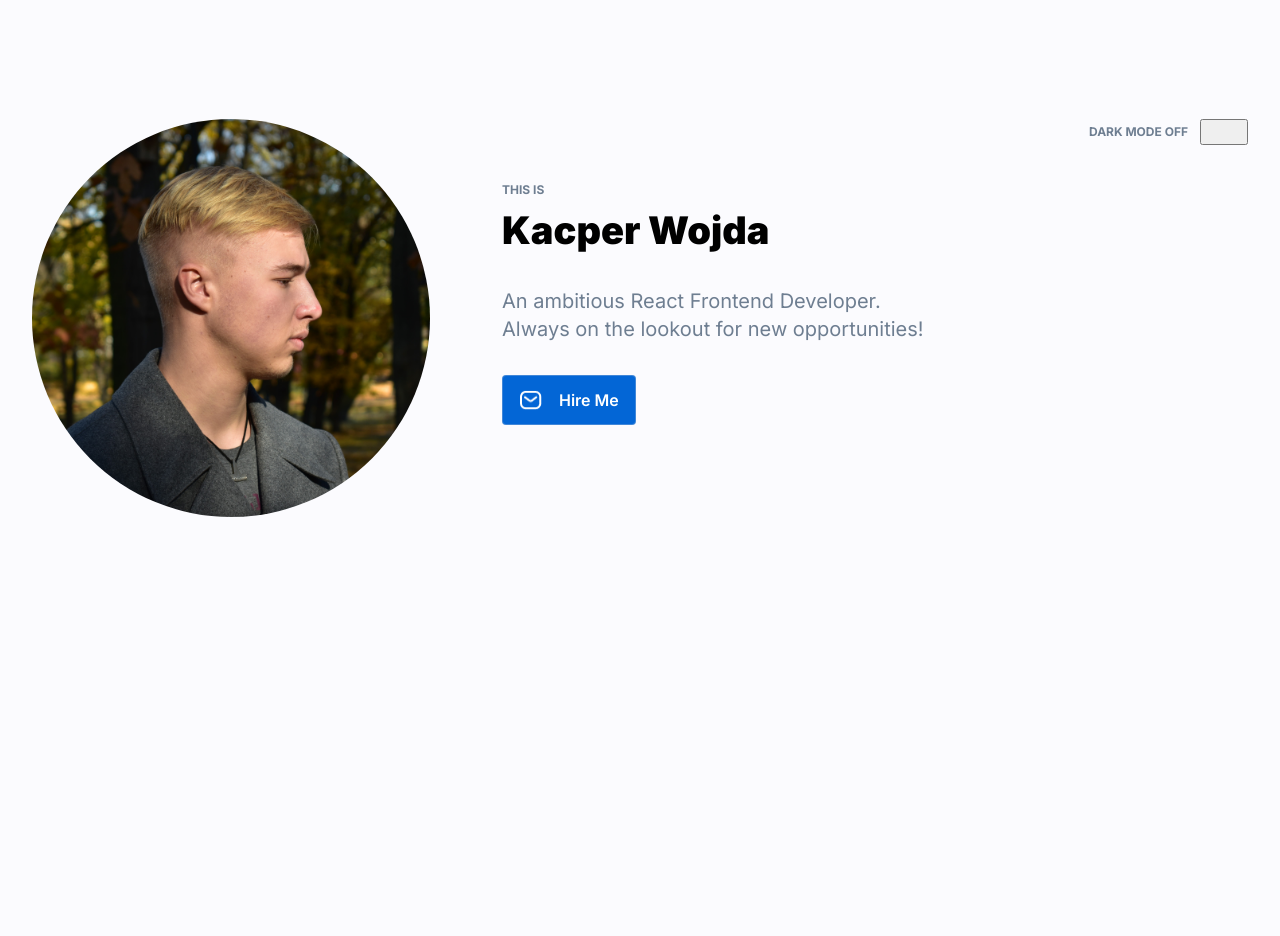
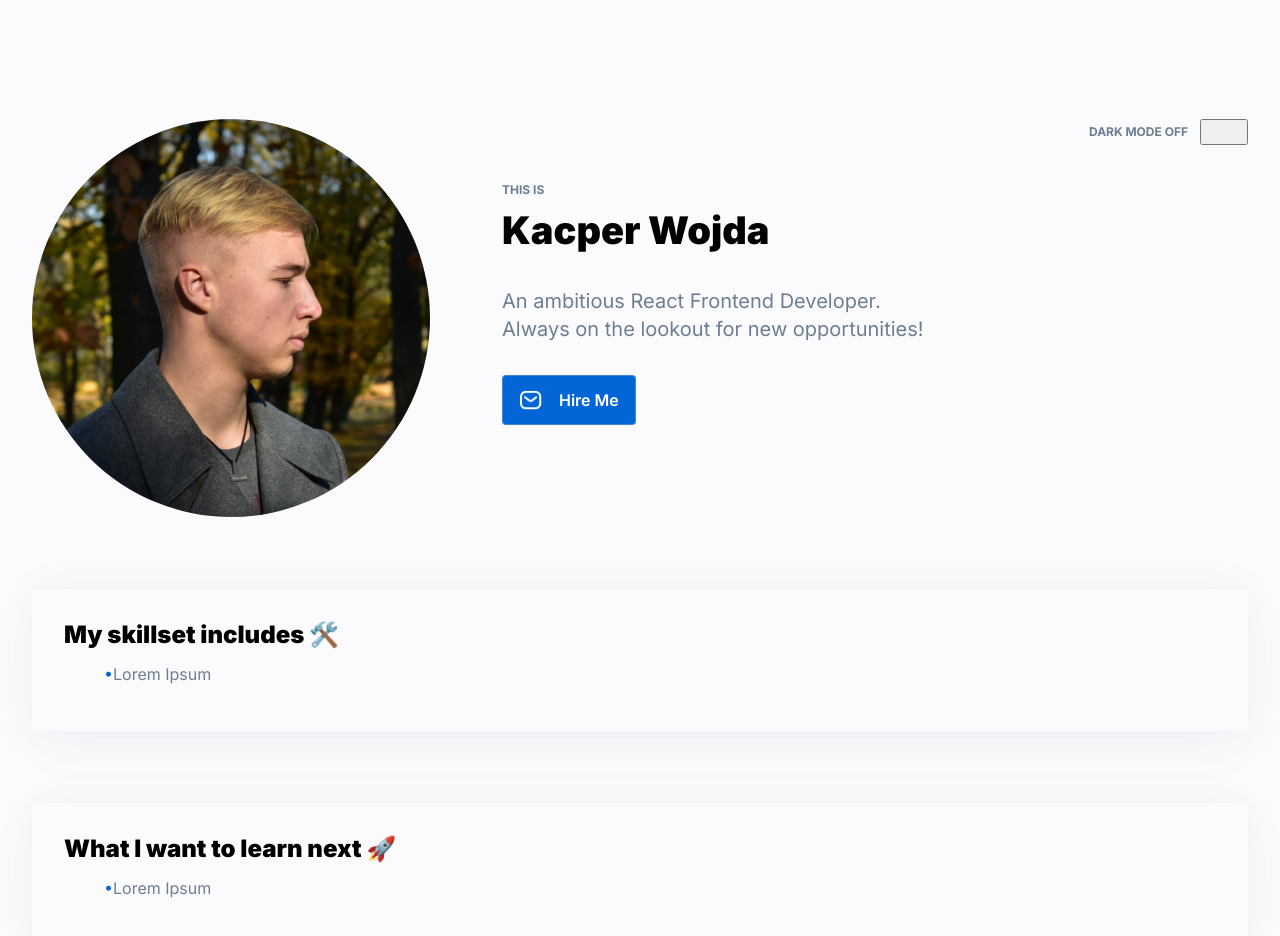
Before and after one commit to wojdaSoftware/personal-homepage, a React (Create React App) app: page / in a window 1280 px wide. Shown: the top 936 px of the page. Before the commit the page ends 800 px from the top, so only its background shows below. Built offline with nearby package versions, Linux system fonts and the light colour scheme.

Commit message:
skillsetList component (unfinished): structure and styling

```diff
--- a/src/App.js
+++ b/src/App.js
@@ -1,10 +1,13 @@
 import Header from "./components/Header";
+import SkillsetList from "./components/SkillsetList";
 import ThemeButton from "./components/ThemeButton";
 
 function App() {
   return (
     <>
       <Header extraHeaderContent={<ThemeButton />} />
+      <SkillsetList title={"My skillset includes 🛠️"} />
+      <SkillsetList title={"What I want to learn next 🚀"} />
     </>
   );
 }
--- /dev/null
+++ b/src/components/SkillsetList/index.js
@@ -0,0 +1,12 @@
+import { StyledArticle, StyledList, StyledListItem, StyledTitle } from "./styled";
+
+const SkillsetList = ({title, skills}) => (
+  <StyledArticle>
+    <StyledTitle>{title}</StyledTitle>
+    <StyledList>
+      <StyledListItem>Lorem Ipsum</StyledListItem>
+    </StyledList>
+  </StyledArticle>
+);
+
+export default SkillsetList;
--- /dev/null
+++ b/src/components/SkillsetList/styled.js
@@ -0,0 +1,30 @@
+import styled from "styled-components";
+
+export const StyledArticle = styled.article`
+  max-width: 1216px;
+  box-shadow:
+    0px 16px 58px 0px ${({ theme }) => theme.color.violet},
+    0px -2px 50px 0px ${({ theme }) => theme.color.violet};
+  padding: 32px;
+  margin: auto;
+  margin-top: 72px;
+`;
+
+export const StyledTitle = styled.h2`
+  font-weight: 900;
+  size: 30px;
+  margin: 0;
+`;
+
+export const StyledList = styled.ul`
+  list-style: none;
+`;
+
+export const StyledListItem = styled.li`
+  &:before {
+    content: "•";
+    color: ${({ theme }) => theme.color.scienceBlue};
+  }
+
+  color: ${({ theme }) => theme.color.slateGray};
+`;
--- a/src/theme.js
+++ b/src/theme.js
@@ -8,5 +8,6 @@ export const theme = {
     iron: "rgba(209, 213, 218, 0.3)",
     parsley: "rgba(20, 70, 32, 0.2)",
     anakiwa: "#8CC2FF",
+    violet: "rgba(9, 10, 51, 0.03)"
   },
 }
```
